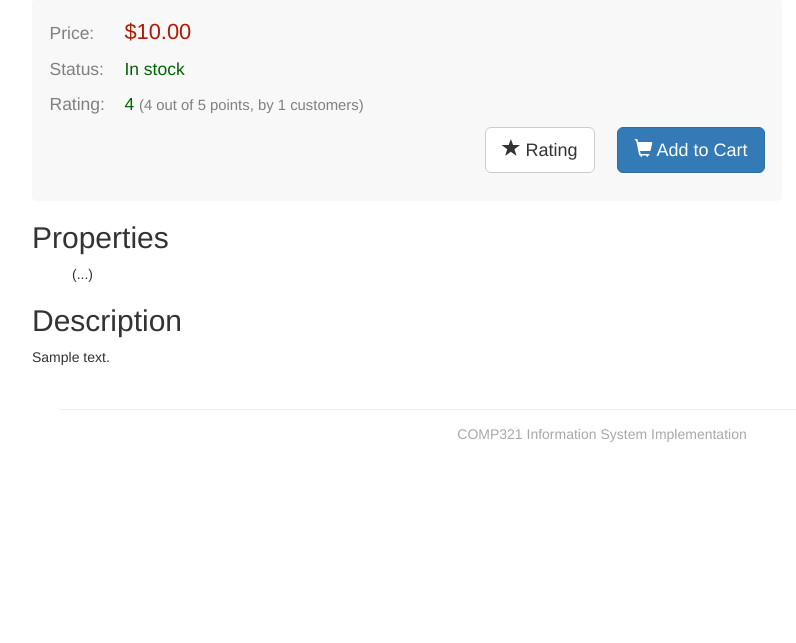
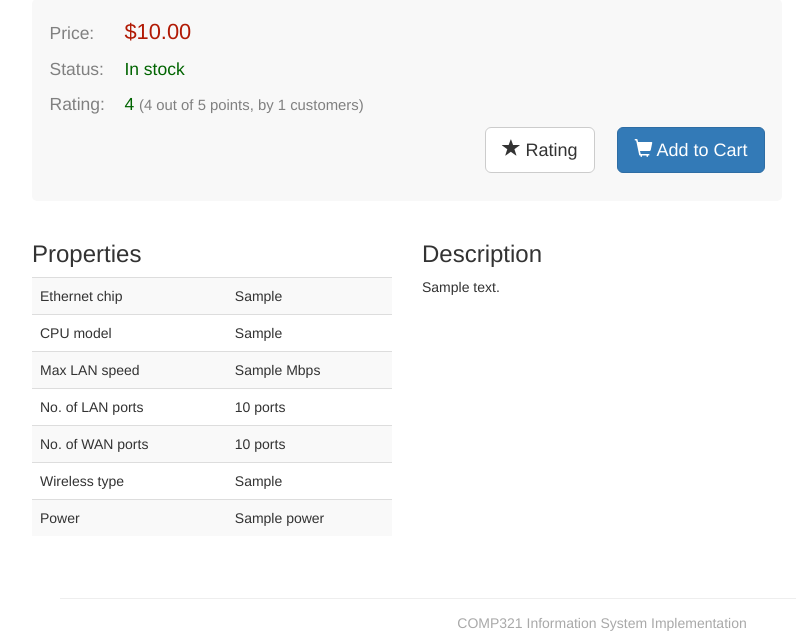
Before and after one commit to sorz/COMP321-ISI, a Django app: template store/product/templates/product/detail.html in a window 1280 px wide. Shown: the part 191-834 px from the top of the page, without its empty margins (38-834 px from the left). Before the commit the page ends 633 px from the top, so only its background shows below. Run offline with Django 3.2, Linux system fonts and the light colour scheme; the template is opened without the code that fills it: most values are stand-ins (such as "Sample title", 1, 10 or a date in 2020); form fields are guessed from the names that the template uses; some libraries are stand-ins or nearby versions.

Commit message:
Template: list properties

```diff
--- a/store/product/templates/product/detail.html
+++ b/store/product/templates/product/detail.html
@@ -96,15 +96,61 @@
     </div>
   </div>
 
+  <div class="row">
+    <div class="col-md-5 col-lg-4">
+      <h3>Properties</h3>
+      <table class="table table-striped">
+        <tbody>
+          {% if product.eth_chip %}
+          <tr>
+            <td>Ethernet chip</td>
+            <td>{{ product.eth_chip }}</td>
+          </tr>
+          {% endif %}
+          {% if product.cpu_model %}
+          <tr>
+            <td>CPU model</td>
+            <td>{{ product.cpu_model }}</td>
+          </tr>
+          {% endif %}
+          <tr>
+            <td>Max LAN speed</td>
+            <td>{{ product.lan_speed }} Mbps</td>
+          </tr>
+          <tr>
+            <td>No. of LAN ports</td>
+            <td>{{ product.lan_ports }} ports</td>
+          </tr>
+          <tr>
+            <td>No. of WAN ports</td>
+            <td>{{ product.wan_ports }} ports</td>
+          </tr>
+          {% if product.wireless_type %}
+          <tr>
+            <td>Wireless type</td>
+            <td>{{ product.wireless_type }}</td>
+          </tr>
+          {% endif %}
+          {% if product.power %}
+          <tr>
+            <td>Power</td>
+            <td>{{ product.power }}</td>
+          </tr>
+          {% endif %}
+        </tbody>
+      </table>
+    </div>
 
-  <h2>Properties</h2>
-  <ul>
-    (...)
-  </ul>
+    <div class="col-md-7 col-lg-8">
+      <h3>Description</h3>
+      {% if product.description %}
+        <p>{{ product.description }}</p>
+      {% else %}
+        <p>No description for this product.</p>
+      {% endif %}
+    </div>
 
-
-  <h2>Description</h2>
-  <p>{{ product.description }}</p>
+  </div>
 
   {% if rating_form %}
   <div class="modal fade" id="modal-rating" tabindex="-1" role="dialog">
```
